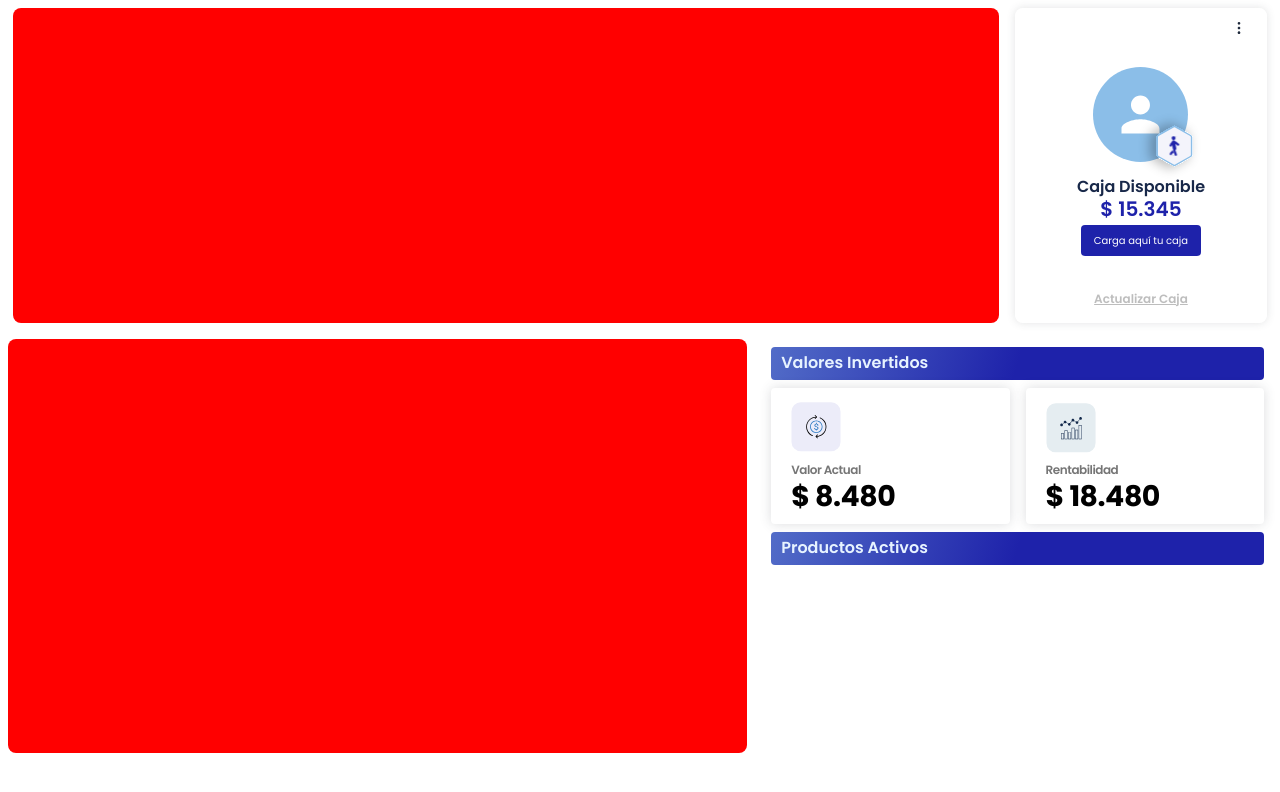
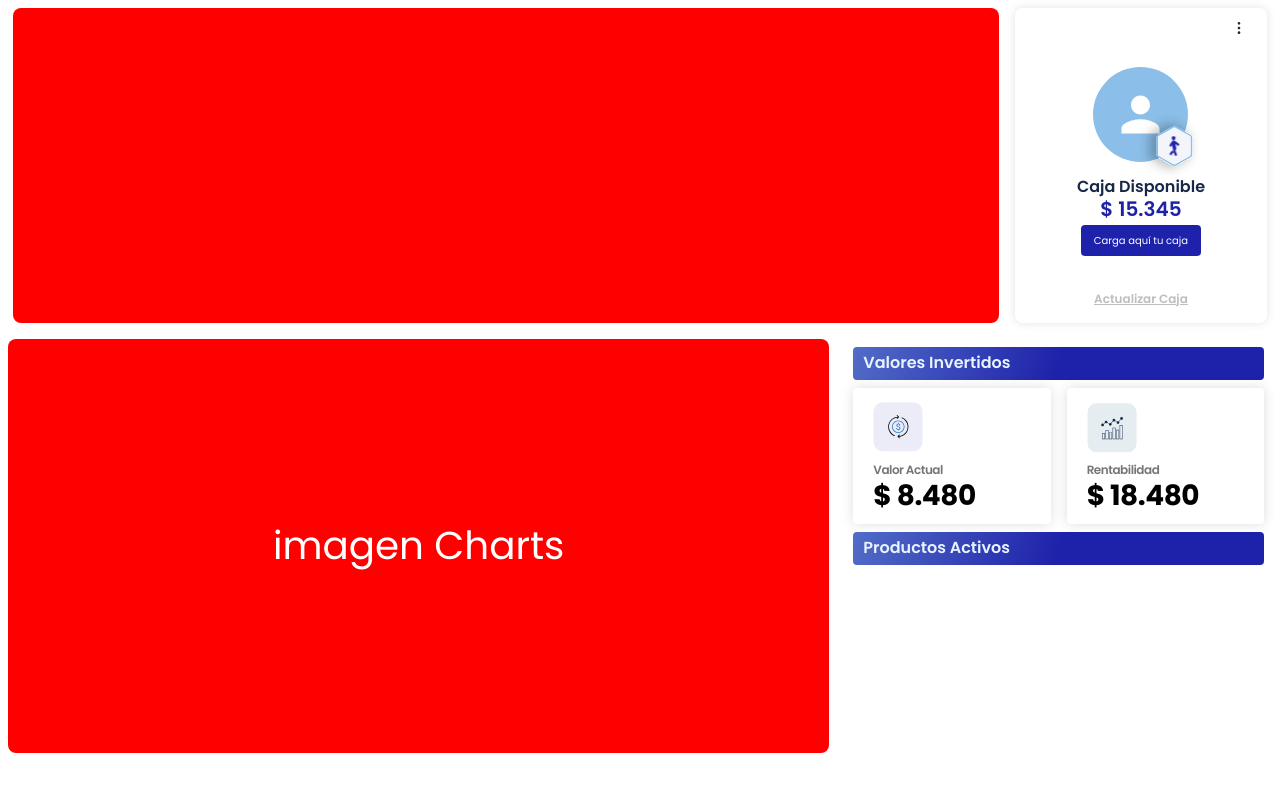
Before and after one commit to PandaDesigner/xcala-mui, a React (Vite) app: page / in a window 1280 px wide. Shown: the top 792 px of the page. Built offline with nearby package versions, Linux system fonts and the light colour scheme.

Commit message:
actualization section paymen

```diff
--- a/src/components/newDasborad/SectionInteraction.jsx
+++ b/src/components/newDasborad/SectionInteraction.jsx
@@ -43,7 +43,8 @@ const Cards = styled(Stack)({
     flexDirection: 'column',
     height: '135.63px',
     width: '100%',
-    minWidth: '230.5px',
+    minWidth: '140px',
+    //maxWidth: '230.5px',
     justifyContent: 'center',
     alignItems: 'center',
     padding: '8px 20px',
@@ -88,6 +89,7 @@ const BodyText = styled(Stack)({
     margin: '8px 0px 0px 0px',
     height: '100%',
     width: '100%',
+    backgroundColor: '#fff'
 });
 
 const Titulo = styled(Typography)({
@@ -112,7 +114,6 @@ const Coin = styled(Typography)({
     color: 'rgba(0, 0, 0, 1)',
     fontFamily: 'Poppins',
     fontWeight: '700',
-    fontSize: '28.45217514038086px',
     letterSpacing: '-0.4742029309272766px',
     textDecoration: 'none',
     lineHeight: '26.081161499023438px',
@@ -121,40 +122,41 @@ const Coin = styled(Typography)({
 });
 
 
-
-
 export const SectionInteraction = () => {
     return (
         <Stack
             width={'100%'}
             borderRadius={'8px'}
             height={'100%'}
-            minHeight={'414px'}
+            minHeight={'284px'}
             maxHeight={'414px'}
-            //backgroundColor={'red'}
+
             maxWidth={"1398px"}
             gap={2}
-            flexDirection={'row'}
-
+            marginTop={{ lg: '0', md: '340px', sm: '250px', xs: '245px' }}
+            flexDirection={{ xs: 'column-reverse', sm: 'column-reverse', lg: 'row', md: 'row' }}
         >
-            <Box sx={{
-                width: '60%',
+            <Stack sx={{
+                width: { ls: '60%', md: '80%' },
                 height: '100%',
                 backgroundColor: 'rgba(255, 255, 255, 0.42)',
                 minHeight: '414px',
                 backgroundColor: 'red',
-                borderRadius: '8px'
+                borderRadius: '8px',
+                alignItems: 'center',
+                justifyContent: 'center'
             }}>
+                <Typography variant="h4" color="#fff">imagen Charts</Typography>
 
-
-            </Box>
+            </Stack>
             <Stack
                 sx={{
-                    width: '40%',
+                    width: { lg: '40%', md: '80%' },
                     backgroundColor: 'rgba(255, 255, 255, 0.52)',
                 }}
                 padding={'8px'}
                 gap={1}
+            //minWidth={'405px'}
             >
                 <TitelSection>
 
@@ -163,13 +165,16 @@ export const SectionInteraction = () => {
                 <Stack
                     gap={2}
                     flexDirection={'row'}
+
                 >
                     <Cards>
                         <BodyCards gap={0.1}>
                             <Icons alt='Icons Monety' src={icons_Money} />
                             <BodyText>
                                 <Titulo>Valor Actual</Titulo>
-                                <Coin>{`$ ${'8.480'}`}</Coin>
+                                <Coin
+                                    fontSize={{ lg: '28px', md: '28px', sm: '28px', xs: '22px' }}
+                                >{`$ ${'8.480'}`}</Coin>
                             </BodyText>
                         </BodyCards>
                     </Cards>
@@ -178,7 +183,9 @@ export const SectionInteraction = () => {
                             <Icons alt='Icons Rentability' src={icons_Rentavility} />
                             <BodyText>
                                 <Titulo>Rentabilidad</Titulo>
-                                <Coin>{`$ ${'18.480'}`}</Coin>
+                                <Coin
+                                    fontSize={{ lg: '28px', md: '28px', sm: '28px', xs: '22px' }}
+                                >{`$ ${'18.480'}`}</Coin>
                             </BodyText>
                         </BodyCards>
                     </Cards>
```
Also changed, not shown: src/components/newDasborad/PeymenCards.jsx (added, +44 -0 lines).
